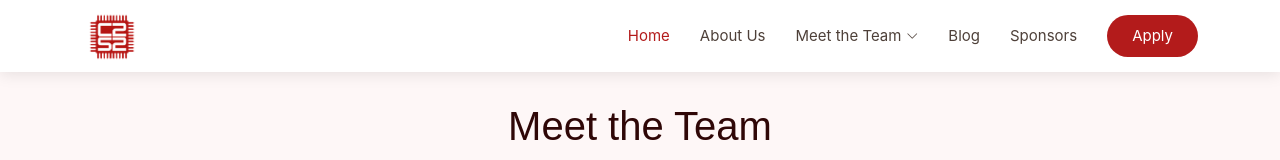
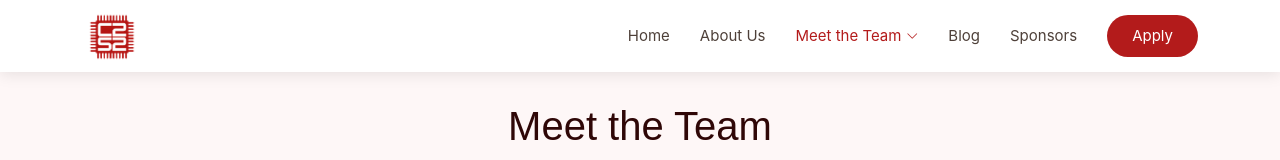
Before and after one commit to cornell-c2s2/c2s2-website-react, a React (Create React App) app in the folder frontend/: page /team in a window 1280 px wide. Shown: the top 160 px of the page. Built offline with nearby package versions, Linux system fonts and the light colour scheme.

Commit message:
highlights active header path

```diff
--- a/frontend/src/components/header.js
+++ b/frontend/src/components/header.js
@@ -1,9 +1,21 @@
 import React from "react";
 import logo from "../assets/img/logo.png";
 
-//have to make a function to detect what link should be highlighted red "active" classname
+import { useLocation } from "react-router-dom";
+import { useEffect, useState } from "react";
 
 function Header() {
+  const location = useLocation();
+  const [path, setPath] = useState("");
+
+  useEffect(() => {
+    // Extract URL details whenever the location changes
+    const path = location.pathname;
+
+    // Update state
+    setPath(path);
+  }, [location]);
+
   return (
     <header id="header" className="fixed-top d-flex align-items-center">
       <div className="container d-flex align-items-center justify-content-between">
@@ -16,17 +28,30 @@ function Header() {
         <nav id="navbar" className="navbar">
           <ul>
             <li>
-              <a className="nav-link scrollto active" href="./">
+              <a
+                className={`nav-link scrollto ${path == "/" ? "active" : ""}`}
+                href="./"
+              >
                 Home
               </a>
             </li>
             <li>
-              <a className="nav-link scrollto" href="about">
+              <a
+                className={`nav-link scrollto ${
+                  path == "/about" ? "active" : ""
+                }`}
+                href="about"
+              >
                 About Us
               </a>
             </li>
             <li className="dropdown">
-              <a href="team">
+              <a
+                className={`nav-link scrollto ${
+                  path == "/team" ? "active" : ""
+                }`}
+                href="team"
+              >
                 <span>Meet the Team</span>{" "}
                 <i className="bi bi-chevron-down"></i>
               </a>
@@ -59,12 +84,22 @@ function Header() {
               </ul>
             </li>
             <li>
-              <a className="nav-link scrollto" href="blog">
+              <a
+                className={`nav-link scrollto ${
+                  path == "/blog" ? "active" : ""
+                }`}
+                href="blog"
+              >
                 Blog
               </a>
             </li>
             <li>
-              <a className="nav-link scrollto" href="sponsors">
+              <a
+                className={`nav-link scrollto ${
+                  path == "/sponsors" ? "active" : ""
+                }`}
+                href="sponsors"
+              >
                 Sponsors
               </a>
             </li>
```
